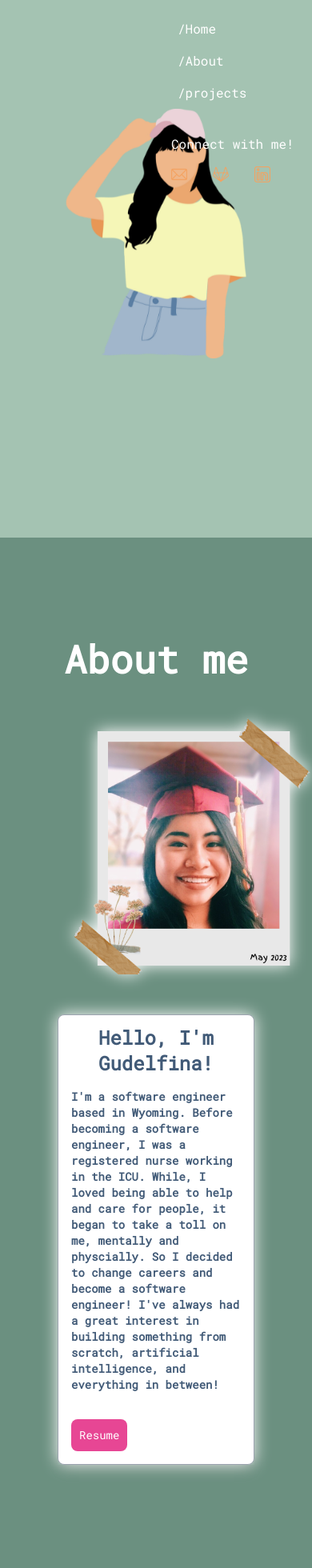
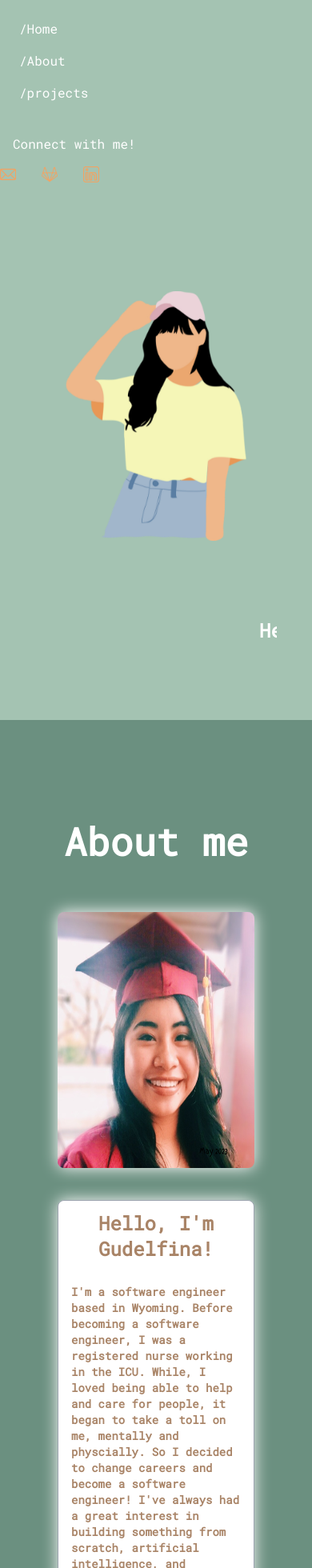
Before and after one commit to Gudelfina/portfolio, a React (Create React App) app: page / in a window 390 px wide. Shown: the top 1960 px of the page at 80% size. Built offline with nearby package versions, Linux system fonts and the light colour scheme.

Commit message:
Adjusting navbar

```diff
--- a/src/components/About.js
+++ b/src/components/About.js
@@ -1,7 +1,7 @@
 import React from "react";
 
 import "../styles/About.css";
-import me from "../images/me.png";
+import me2 from "../images/me2.png";
 
 const AboutPage = () => {
   return (
@@ -14,7 +14,7 @@ const AboutPage = () => {
                 <h1>About me</h1>
               </div>
               <div className="about-content">
-                <img className="my-image" src={me} alt="a girl" />
+                <img className="my-image" src={me2} alt="a girl" />
                 <div className="card-container">
                   <div className="card">
                     <h1 className="card-name">Hello, I'm Gudelfina!</h1>
--- a/src/components/NavBar.js
+++ b/src/components/NavBar.js
@@ -1,4 +1,4 @@
-import React from "react";
+import React, { useState, useEffect } from "react";
 import { Link } from "react-scroll";
 
 import "../styles/SideNav.css";
@@ -7,8 +7,31 @@ import gitlab from "../images/gitlab.png";
 import linkedin from "../images/linkedin.png";
 
 const NavBar = () => {
+  const [expanded, setExpanded] = useState(true);
+
+  useEffect(() => {
+    const isMobile = () => {
+      if (window.innerWidth < 600) {
+        setExpanded(false);
+      } else {
+        setExpanded(true);
+      }
+    };
+
+    // Call isMobile initially and add event listener
+    isMobile();
+    window.addEventListener("resize", isMobile);
+
+    // Clean up the event listener on component unmount
+    return () => {
+      window.removeEventListener("resize", isMobile);
+    };
+  }, []);
+
   return (
     <nav>
+      {(expanded || window.innerWidth < 600) && (
+        <div>
           <ul>
             <li>
               <Link
@@ -54,11 +77,17 @@ const NavBar = () => {
             <a href="https://gitlab.com/Gudelfina3" target="blank">
               <img src={gitlab} alt="gitlab icon" width="20" height="20" />
             </a>
-        <a href="https://www.linkedin.com/in/gudelfina-mendez/" target="blank">
+            <a
+              href="https://www.linkedin.com/in/gudelfina-mendez/"
+              target="blank"
+            >
               <img src={linkedin} alt="linkedin icon" width="20" height="20" />
             </a>
           </div>
+        </div>
+      )}
     </nav>
   );
 };
+
 export default NavBar;
--- a/src/styles/About.css
+++ b/src/styles/About.css
@@ -1,13 +1,13 @@
 /* .about * {
   border: 1px solid black;
-}
+} */
 
-.card * {
+/* .card * {
   border: 4px solid black;
 } */
 
 .about {
-  @apply mx-auto flex-nowrap flex-row flex justify-start h-full max-w-6xl py-8 m-8 text-white;
+  @apply mx-auto flex-nowrap flex-row flex h-full max-w-6xl py-8 m-8 text-white;
 }
 
 .about > div {
@@ -31,15 +31,15 @@
 }
 
 .card {
-  @apply bg-white border border-gray-400 rounded-lg drop-shadow-3xl;
+  @apply bg-white border border-gray-400 rounded-lg drop-shadow-3xl flex flex-col justify-center items-center;
 }
 
 .card-name {
-  @apply my-3 text-2xl text-center text-blueScreen font-extrabold;
+  @apply my-3 text-2xl text-center text-brownLight font-extrabold;
 }
 
 .card-content {
-  @apply m-4 text-sm text-blueScreen;
+  @apply m-4 text-sm text-brownLight;
 }
 
 .resume-link {
@@ -47,5 +47,5 @@
 }
 
 .my-image {
-  @apply max-h-screen h-80 max-w-fit m-2.5 drop-shadow-3xl;
+  @apply max-h-screen h-80 w-80 mt-6 drop-shadow-3xl rounded-lg;
 }
--- a/src/styles/Intro.css
+++ b/src/styles/Intro.css
@@ -37,5 +37,3 @@
 .intro-name {
   @apply text-2xl md:text-4xl lg:text-5xl font-extrabold text-brownLight dark:text-white;
 }
-
-/* border-2 border-red-500 */
--- a/src/styles/SideNav.css
+++ b/src/styles/SideNav.css
@@ -1,3 +1,7 @@
+/* nav * {
+  border: 1px solid black;
+} */
+
 nav {
   @apply fixed top-0 right-0 h-full bg-transparent text-white w-48 flex-shrink-0;
 }
@@ -18,6 +22,10 @@ nav {
   overflow-y: scroll;
 }
 
+.a {
+  @apply hover:text-pink-300;
+}
+
 .logos-nav {
   @apply flex justify-items-center mt-auto px-4 gap-x-8 gap-y-4;
 }
@@ -25,3 +33,14 @@ nav {
 .connect {
   @apply p-4;
 }
+
+@media only screen and (max-width: 600px) {
+  nav {
+    position: unset;
+    align-items: center;
+  }
+  .logos-nav {
+    width: 100%;
+    padding-left: unset;
+  }
+}
```
Also changed, not shown: src/images/me2.png (added). Lines whose indentation alone changed are shown as unchanged.
